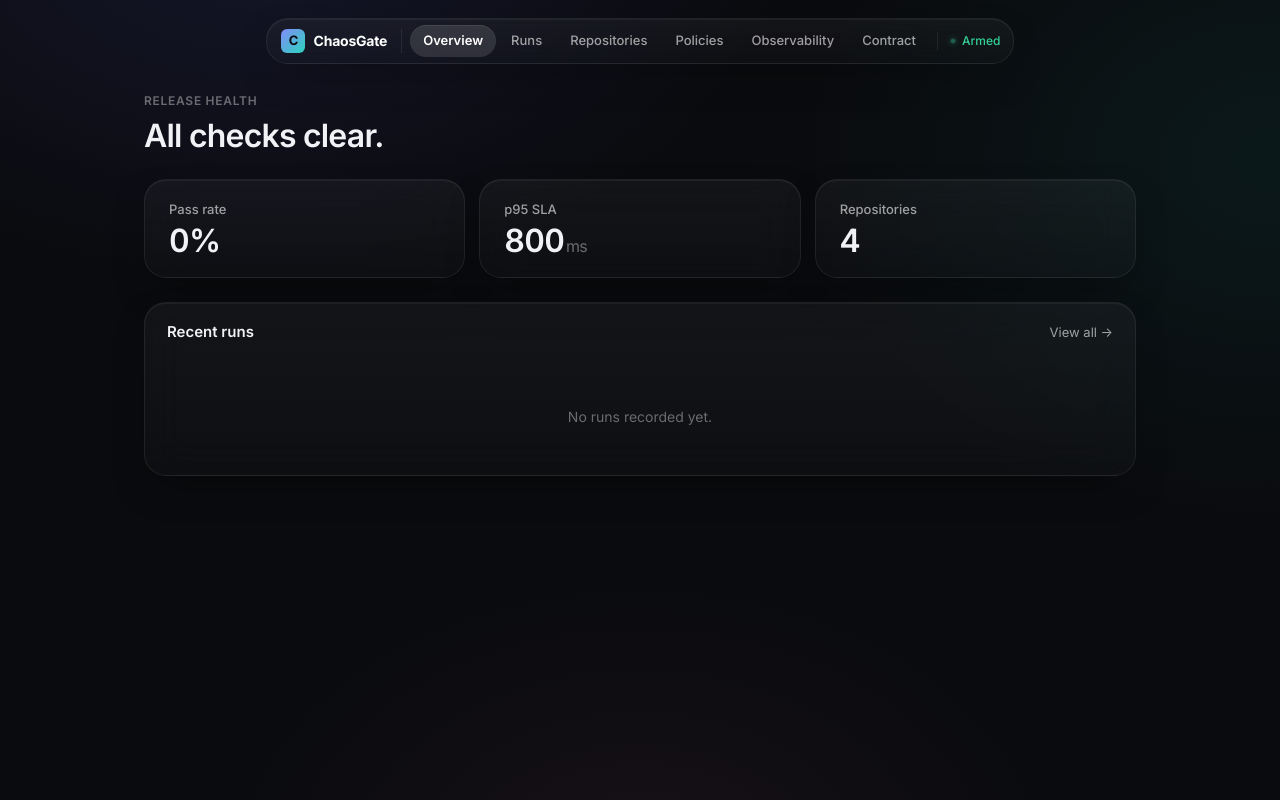
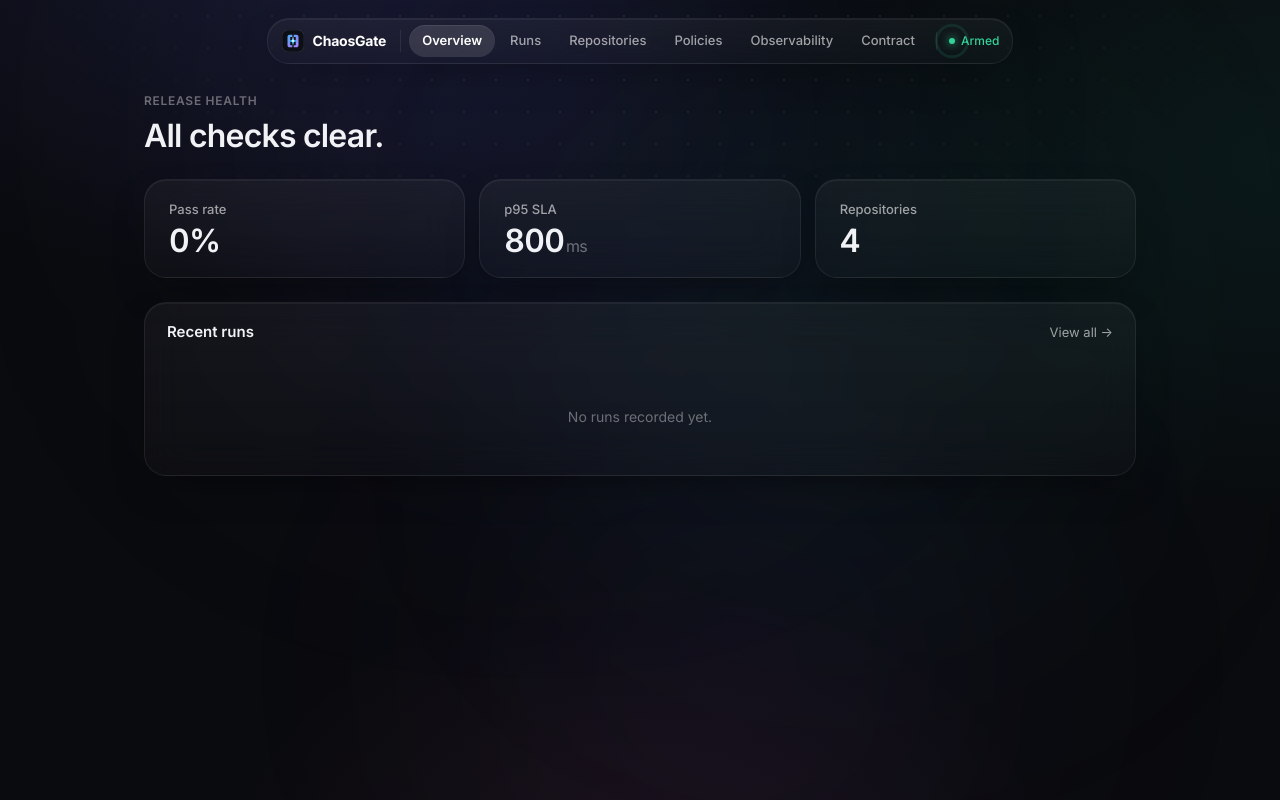
Before and after one commit to uzimmortal9-stack/ChaosGate, a Flask app: page / in a window 1280 px wide. Run offline with Flask 3, Linux system fonts and the light colour scheme; data comes from the database, SQL or seed files in the repository; data that the repository does not hold is empty; some libraries are stand-ins or nearby versions.

Commit message:
feat(branding): add custom vector logo, hardware-accelerated ambient aurora, blueprint dot grid, and radar ping animations

```diff
--- a/web/static/css/style.css
+++ b/web/static/css/style.css
@@ -89,6 +89,83 @@ button {
 }
 
 /* --------------------------------------------------------------------------
+   Ambient Aurora & Blueprint Dot Pattern (Hardware-Accelerated Living Depth)
+   -------------------------------------------------------------------------- */
+.aurora-wrap {
+  position: fixed;
+  inset: 0;
+  overflow: hidden;
+  pointer-events: none;
+  z-index: 0;
+}
+
+.aurora-orb {
+  position: absolute;
+  border-radius: 50%;
+  filter: blur(140px);
+  will-change: transform;
+}
+
+.orb-1 {
+  top: -180px;
+  left: 12%;
+  width: 720px;
+  height: 600px;
+  background: radial-gradient(circle, rgba(99, 102, 241, 0.22) 0%, rgba(99, 102, 241, 0) 70%);
+  animation: aurora-drift-1 26s ease-in-out infinite alternate;
+}
+
+.orb-2 {
+  top: 80px;
+  right: 10%;
+  width: 620px;
+  height: 520px;
+  background: radial-gradient(circle, rgba(20, 184, 166, 0.16) 0%, rgba(20, 184, 166, 0) 70%);
+  animation: aurora-drift-2 30s ease-in-out infinite alternate;
+}
+
+.orb-3 {
+  bottom: -150px;
+  left: 32%;
+  width: 650px;
+  height: 550px;
+  background: radial-gradient(circle, rgba(168, 85, 247, 0.12) 0%, rgba(168, 85, 247, 0) 70%);
+  animation: aurora-drift-3 22s ease-in-out infinite alternate;
+}
+
+@keyframes aurora-drift-1 {
+  0% { transform: translate(0, 0) scale(1); }
+  100% { transform: translate(70px, 45px) scale(1.08); }
+}
+
+@keyframes aurora-drift-2 {
+  0% { transform: translate(0, 0) scale(1); }
+  100% { transform: translate(-50px, 60px) scale(0.94); }
+}
+
+@keyframes aurora-drift-3 {
+  0% { transform: translate(0, 0) scale(0.95); }
+  100% { transform: translate(40px, -35px) scale(1.05); }
+}
+
+/* Blueprint Coordinate Dot Matrix */
+.bg-grid {
+  position: fixed;
+  inset: 0;
+  background-image: radial-gradient(rgba(255, 255, 255, 0.08) 1px, transparent 1px);
+  background-size: 32px 32px;
+  mask-image: radial-gradient(ellipse 75% 55% at 50% 0%, #000 20%, transparent 80%);
+  -webkit-mask-image: radial-gradient(ellipse 75% 55% at 50% 0%, #000 20%, transparent 80%);
+  pointer-events: none;
+  z-index: 1;
+}
+
+#app {
+  position: relative;
+  z-index: 10;
+}
+
+/* --------------------------------------------------------------------------
    Floating Pill Top Navigation Bar
    -------------------------------------------------------------------------- */
 .nav-fixed-wrap {
@@ -128,18 +205,25 @@ button {
   font-size: 14px;
   letter-spacing: -0.015em;
   color: #ffffff;
+  transition: opacity 0.2s;
 }
 
-.brand-icon {
-  width: 24px;
-  height: 24px;
-  border-radius: 6px;
-  background: linear-gradient(135deg, #818cf8, #2dd4bf);
-  color: #0a0b0e;
-  font-weight: 800;
-  font-size: 13px;
-  display: grid;
-  place-items: center;
+.brand-link:hover {
+  opacity: 0.95;
+}
+
+.brand-link:hover .logo-core-star {
+  filter: drop-shadow(0 0 8px #38bdf8);
+  transform: scale(1.18);
+}
+
+.logo-core-star {
+  transition: all 0.3s cubic-bezier(0.2, 0.8, 0.2, 1);
+  transform-origin: 32px 32px;
+}
+
+.chaos-logo {
+  flex-shrink: 0;
 }
 
 .brand-name {
@@ -318,17 +402,27 @@ button {
 }
 
 .pulse-dot {
+  position: relative;
   width: 6px;
   height: 6px;
   border-radius: var(--radius-full);
   background: var(--emerald);
   box-shadow: 0 0 8px var(--emerald);
-  animation: pulse-glow 2s infinite;
 }
 
-@keyframes pulse-glow {
-  0%, 100% { opacity: 1; transform: scale(1); }
-  50% { opacity: 0.35; transform: scale(0.8); }
+.pulse-dot::after {
+  content: '';
+  position: absolute;
+  inset: -3px;
+  border-radius: var(--radius-full);
+  border: 1.5px solid var(--emerald);
+  animation: radar-ping 2.4s cubic-bezier(0, 0.2, 0.8, 1) infinite;
+  pointer-events: none;
+}
+
+@keyframes radar-ping {
+  0% { transform: scale(0.6); opacity: 0.9; }
+  100% { transform: scale(3.2); opacity: 0; }
 }
 
 .hero-headline {
@@ -500,6 +594,10 @@ button {
 
 .score-svg {
   transform: rotate(-90deg);
+}
+
+.score-svg circle:last-child {
+  transition: stroke-dashoffset 0.85s cubic-bezier(0.16, 1, 0.3, 1);
 }
 
 .score-num {
--- a/web/static/js/app.js
+++ b/web/static/js/app.js
@@ -174,8 +174,26 @@
     return `
       <header class="nav-fixed-wrap">
         <nav class="nav-pill glass">
-          <a href="/" class="brand-link">
-            <span class="brand-icon">C</span>
+          <a href="/" class="brand-link" title="ChaosGate Home">
+            <svg class="chaos-logo" width="22" height="22" viewBox="0 0 64 64" fill="none" xmlns="http://www.w3.org/2000/svg">
+              <defs>
+                <linearGradient id="nav-gate-grad" x1="12" y1="8" x2="52" y2="56" gradientUnits="userSpaceOnUse">
+                  <stop offset="0%" stop-color="#38bdf8"/>
+                  <stop offset="50%" stop-color="#818cf8"/>
+                  <stop offset="100%" stop-color="#c084fc"/>
+                </linearGradient>
+                <linearGradient id="nav-star-glow" x1="32" y1="18" x2="32" y2="46" gradientUnits="userSpaceOnUse">
+                  <stop offset="0%" stop-color="#ffffff"/>
+                  <stop offset="50%" stop-color="#38bdf8"/>
+                  <stop offset="100%" stop-color="#2dd4bf"/>
+                </linearGradient>
+              </defs>
+              <rect width="64" height="64" rx="18" fill="#0d0f17" stroke="rgba(255,255,255,0.14)" stroke-width="2"/>
+              <path d="M22 14 L30 14 L30 20 L24 20 L24 44 L30 44 L30 50 L22 50 C18.7 50 16 47.3 16 44 L16 20 C16 16.7 18.7 14 22 14 Z" fill="url(#nav-gate-grad)"/>
+              <path d="M42 14 L34 14 L34 20 L40 20 L40 44 L34 44 L34 50 L42 50 C45.3 50 48 47.3 48 44 L48 20 C48 16.7 45.3 14 42 14 Z" fill="url(#nav-gate-grad)"/>
+              <path class="logo-core-star" d="M32 18 L34.8 28.5 L44 32 L34.8 35.5 L32 46 L29.2 35.5 L20 32 L29.2 28.5 Z" fill="url(#nav-star-glow)"/>
+              <circle cx="32" cy="32" r="2.8" fill="#ffffff"/>
+            </svg>
             <span class="brand-name">ChaosGate</span>
           </a>
           <div class="nav-pill-links">
--- a/web/templates/index.html
+++ b/web/templates/index.html
@@ -12,6 +12,12 @@
   <link rel="stylesheet" href="/static/css/style.css?v={{ asset_version('css/style.css') }}" />
 </head>
 <body>
+  <div class="aurora-wrap" aria-hidden="true">
+    <div class="aurora-orb orb-1"></div>
+    <div class="aurora-orb orb-2"></div>
+    <div class="aurora-orb orb-3"></div>
+  </div>
+  <div class="bg-grid" aria-hidden="true"></div>
   <div id="toasts" class="toasts" aria-live="polite"></div>
   <div id="app"></div>
   <script src="/static/js/app.js?v={{ asset_version('js/app.js') }}"></script>
```
Also changed, not shown: web/static/img/mark.svg, 4 other files.
